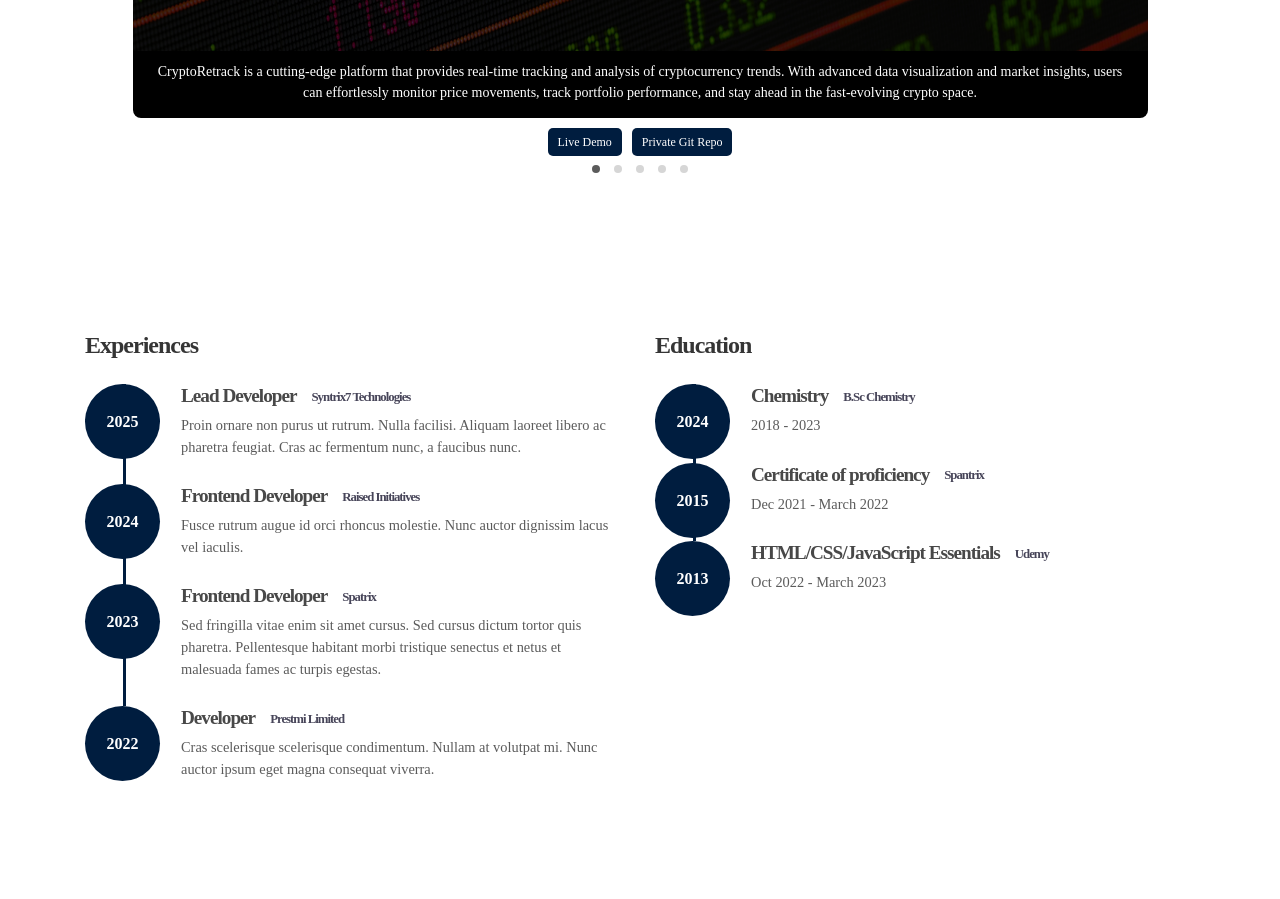
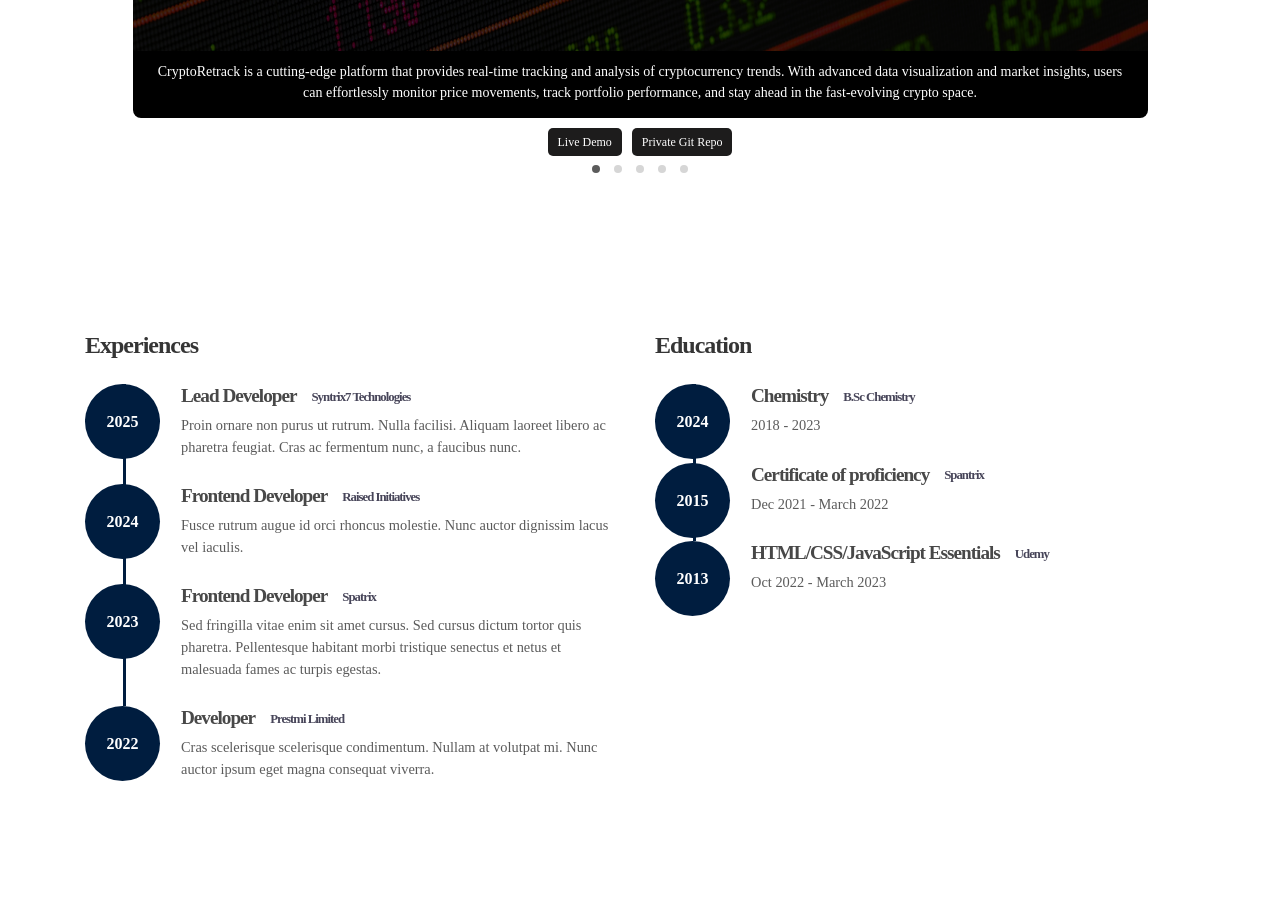
Before and after one commit to Iydeejames/IydeeJames-Portfolio, a plain HTML site: page index.html in a window 1280 px wide. Shown: the part 1360-2259 px from the top of the page. Drawn offline with Linux system fonts and the light colour scheme; grey boxes are pictures that could not be loaded.

Commit message:
Update index.html

```diff
--- a/index.html
+++ b/index.html
@@ -309,7 +309,7 @@
       .project-buttons button {
         font-size: 12px;
         padding: 5px 10px;
-        background-color: #001d3f;
+        background-color: #1d1c1c;
         color: white;
         border: none;
         border-radius: 5px;
```
